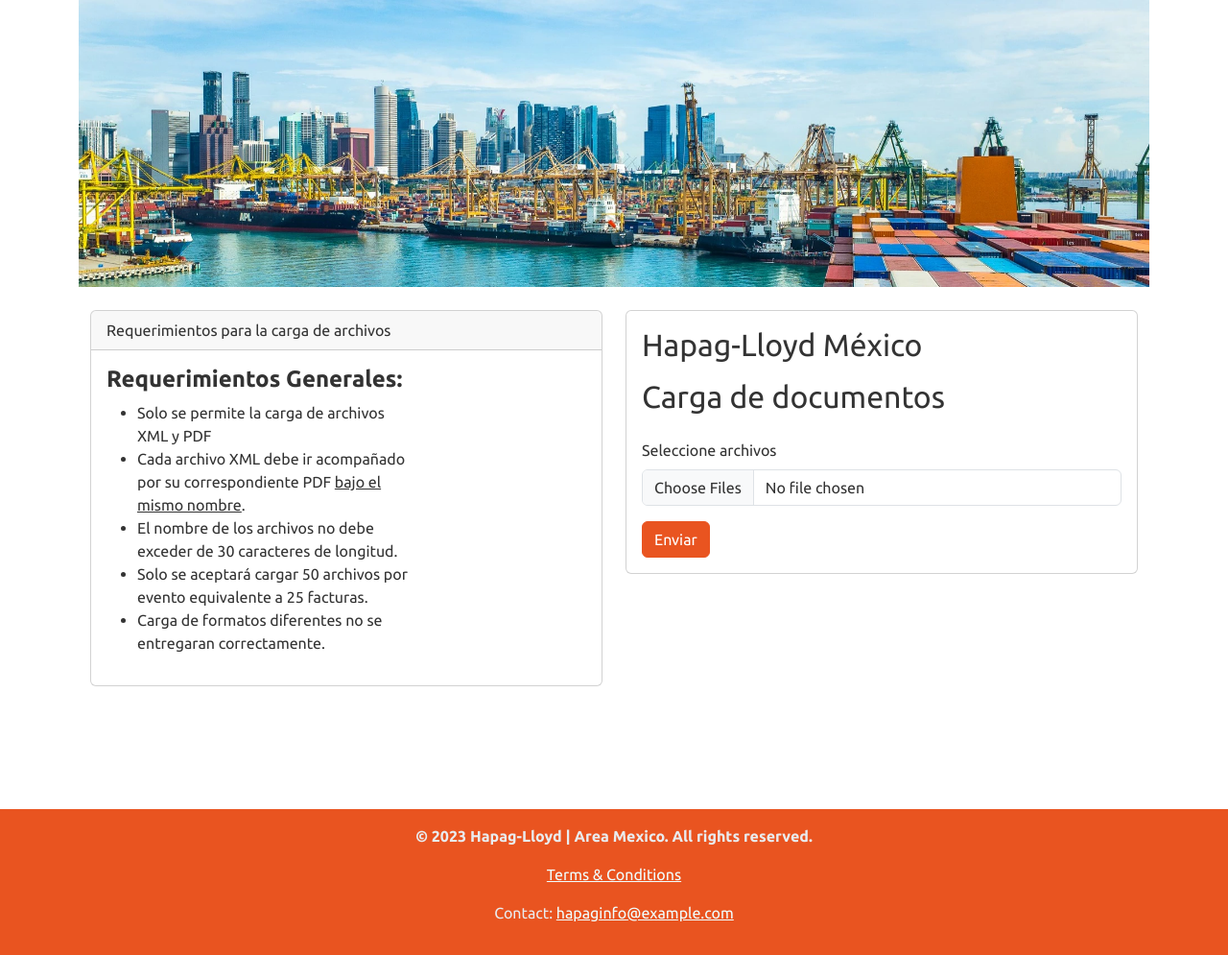
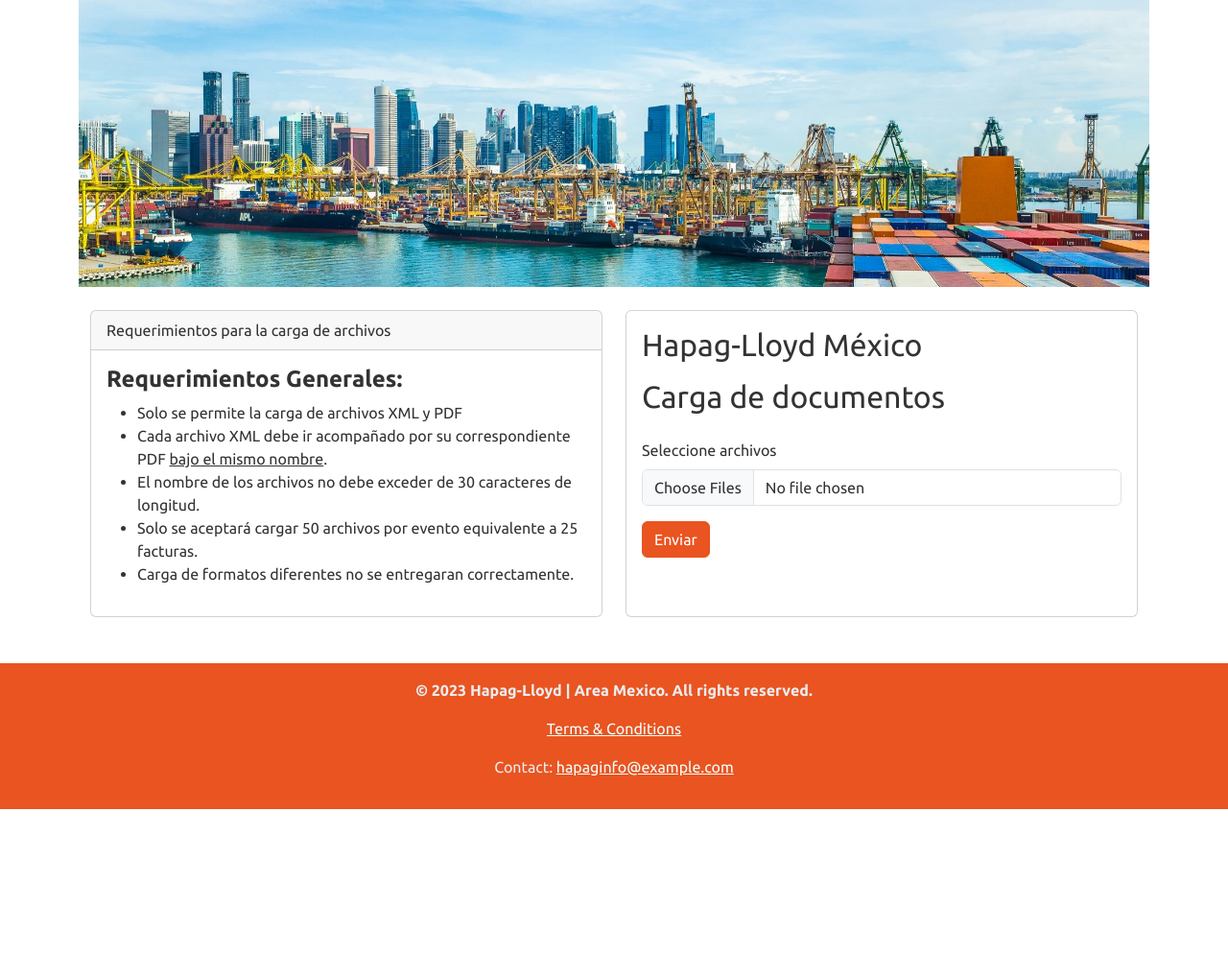
Before and after one commit to maganhg/Test1, a Flask app: page / in a window 1280 px wide. Shown: the part 59-1054 px from the top of the page at 96% size. After the commit the page ends 902 px from the top, so only its background shows below. Run offline with Flask 3, Linux system fonts and the light colour scheme; some libraries are stand-ins or nearby versions.

Commit message:
Test02FF

```diff
--- a/static/style01.css
+++ b/static/style01.css
@@ -14,3 +14,9 @@
     object-fit: cover; /* Maintain aspect ratio and cover the container */
     height: auto; /* Auto-adjust the image height to maintain aspect ratio */
 }
+
+@media (max-width: 767px) {
+    #carouselExampleSlidesOnly {
+        margin-bottom: -15px; /* Adjust the value as needed */
+    }
+}
--- a/templates/base.html
+++ b/templates/base.html
@@ -24,10 +24,6 @@
         {% block content %}{% endblock %}
     </div>
     <br>
-    <br>
-    <br>
-    <br>
-    <br>
 </body>
 <script src="https://cdn.jsdelivr.net/npm/bootstrap@5.3.0/dist/js/bootstrap.bundle.min.js"></script>
 
--- a/templates/upload.html
+++ b/templates/upload.html
@@ -4,27 +4,23 @@
 
 {% block content %}
 <!-- Carousel -->
-<div id="carouselExampleSlidesOnly" class="carousel slide" data-bs-ride="carousel" style="max-height: 300px;">
+<div id="carouselExampleSlidesOnly" class="carousel slide pointer-event" data-bs-ride="carousel" style="max-height: 300px; margin-bottom: 0;">
     <div class="carousel-inner">
         <div class="carousel-item">
             <img src="{{ url_for('static', filename='hlag02.webp') }}" class="d-block w-100" alt="Image 2">
         </div>
     </div>
 </div>
-
-
 <div class="container mt-4">
     <div class="row">
         <!-- Column 1 (Inverted) -->
-        <div class="col-md-6" style="height: 50vh;">
-            <div class="card">
+        <div class="col-md-6 mb-4">
+            <div class="card h-100">
                 <div class="card-header">
                     Requerimientos para la carga de archivos
                 </div>
-                <div class="card-body" style="height: 100%;">
-                    <div class="row">
-                        <div class="col-8">
-                            <div data-bs-spy="scroll" data-bs-target="#list-example" data-bs-smooth-scroll="true" class="scrollspy-example" tabindex="0">
+                <div class="card-body">
+                    <div data-bs-spy="scroll" data-bs-target="#list-example" data-bs-offset="0" class="scrollspy-example" tabindex="0">
                         <h4 id="list-item-1"><strong>Requerimientos Generales:</strong></h4>
                         <ul>
                             <li>Solo se permite la carga de archivos XML y PDF</li>
@@ -37,13 +33,10 @@
                 </div>
             </div>
         </div>
-            </div>
-        </div>
-
 
         <!-- Column 2 (Inverted) -->
-        <div class="col-md-6" style="height: 50vh;">
-            <div class="card">
+        <div class="col-md-6 mb-4">
+            <div class="card h-100">
                 <div class="card-body">
                     <h2 class="mb-3">Hapag-Lloyd México</h2>
                     <h2 class="mb-4">Carga de documentos</h2>
```
Lines whose indentation alone changed are shown as unchanged.
